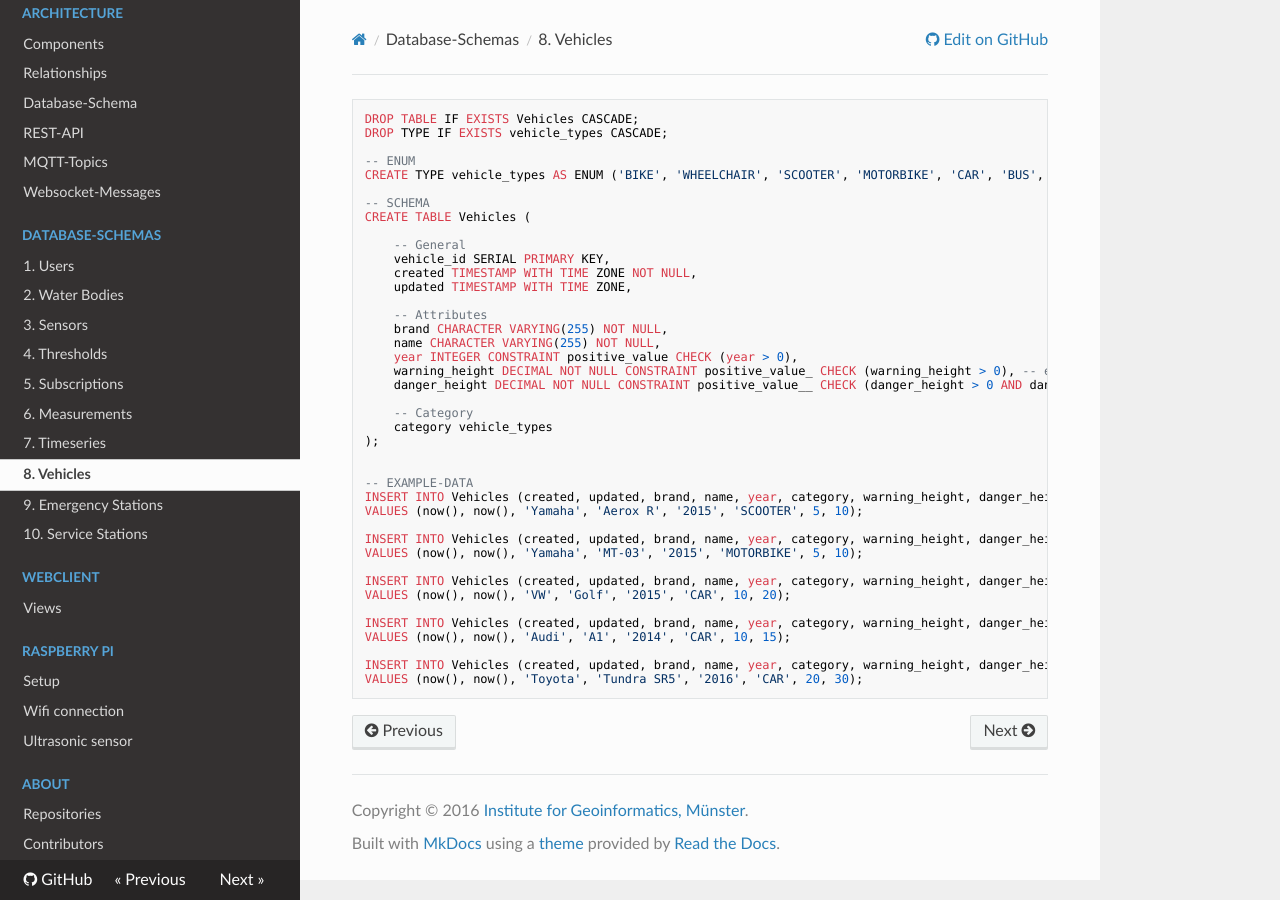
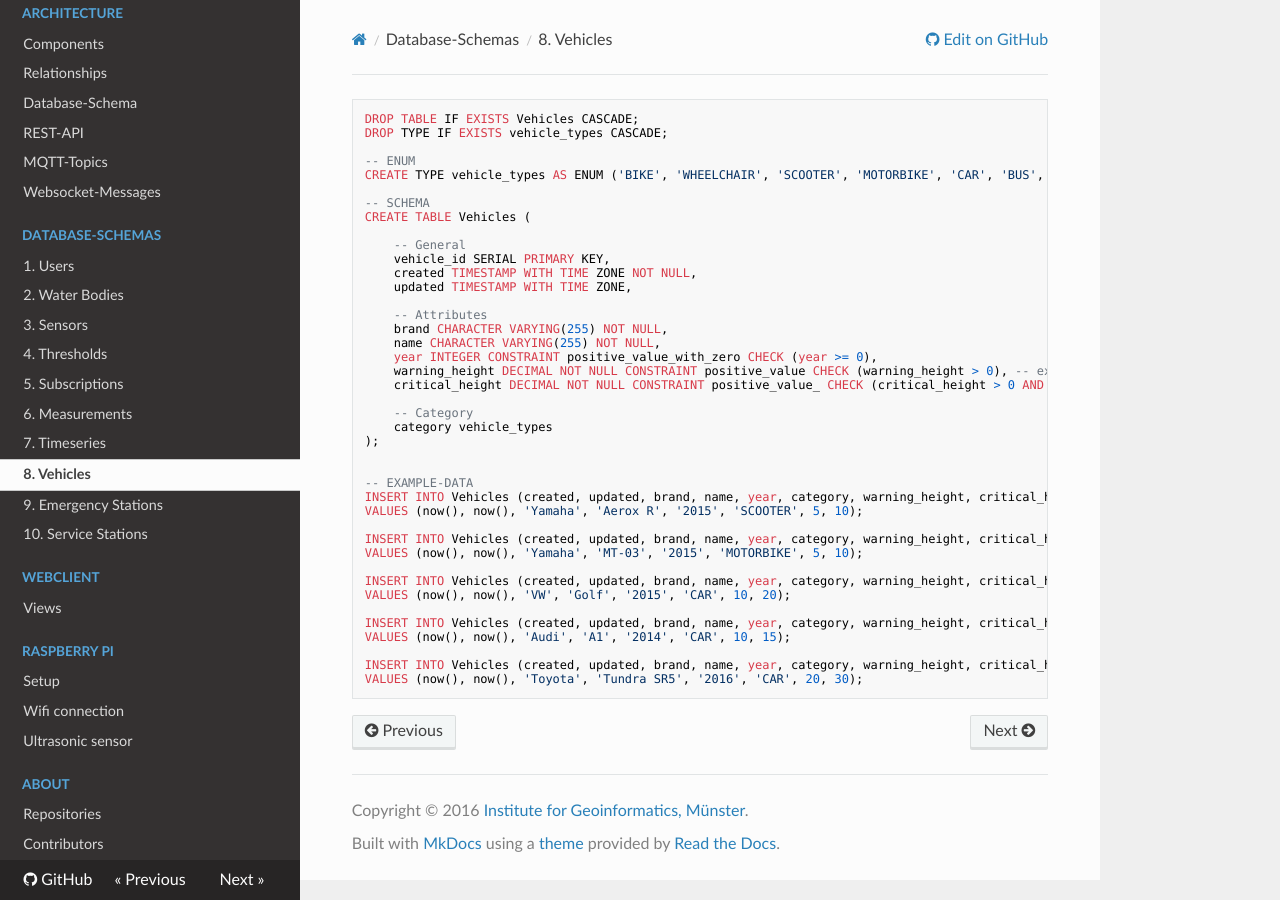
Before and after one commit to nicho90/GWoT-VST-Docs, an MkDocs documentation site: the page built from docs/schemas/8_vehicles.md, in a window 1280 px wide. Built offline with MkDocs 1.6.1, drawn with Linux system fonts in a browser that asks for light colours; nearby versions of some CDN libraries; old or Windows-style settings are respelled for this version of MkDocs.

Commit message:
Updated Vehicles-Schema
Renamed danger_height to critical_height (similarity to
Thresholds-attributes)

````diff
--- a/docs/schemas/8_vehicles.md
+++ b/docs/schemas/8_vehicles.md
@@ -16,9 +16,9 @@ CREATE TABLE Vehicles (
     -- Attributes
     brand CHARACTER VARYING(255) NOT NULL,
     name CHARACTER VARYING(255) NOT NULL,
-    year INTEGER CONSTRAINT positive_value CHECK (year > 0),
-    warning_height DECIMAL NOT NULL CONSTRAINT positive_value_ CHECK (warning_height > 0), -- example: wheel height
-    danger_height DECIMAL NOT NULL CONSTRAINT positive_value__ CHECK (danger_height > 0 AND danger_height > warning_height), -- example: door height
+    year INTEGER CONSTRAINT positive_value_with_zero CHECK (year >= 0),
+    warning_height DECIMAL NOT NULL CONSTRAINT positive_value CHECK (warning_height > 0), -- example: wheel height
+    critical_height DECIMAL NOT NULL CONSTRAINT positive_value_ CHECK (critical_height > 0 AND critical_height > warning_height), -- example: door height
 
     -- Category
     category vehicle_types
@@ -26,18 +26,18 @@ CREATE TABLE Vehicles (
 
 
 -- EXAMPLE-DATA
-INSERT INTO Vehicles (created, updated, brand, name, year, category, warning_height, danger_height)
+INSERT INTO Vehicles (created, updated, brand, name, year, category, warning_height, critical_height)
 VALUES (now(), now(), 'Yamaha', 'Aerox R', '2015', 'SCOOTER', 5, 10);
 
-INSERT INTO Vehicles (created, updated, brand, name, year, category, warning_height, danger_height)
+INSERT INTO Vehicles (created, updated, brand, name, year, category, warning_height, critical_height)
 VALUES (now(), now(), 'Yamaha', 'MT-03', '2015', 'MOTORBIKE', 5, 10);
 
-INSERT INTO Vehicles (created, updated, brand, name, year, category, warning_height, danger_height)
+INSERT INTO Vehicles (created, updated, brand, name, year, category, warning_height, critical_height)
 VALUES (now(), now(), 'VW', 'Golf', '2015', 'CAR', 10, 20);
 
-INSERT INTO Vehicles (created, updated, brand, name, year, category, warning_height, danger_height)
+INSERT INTO Vehicles (created, updated, brand, name, year, category, warning_height, critical_height)
 VALUES (now(), now(), 'Audi', 'A1', '2014', 'CAR', 10, 15);
 
-INSERT INTO Vehicles (created, updated, brand, name, year, category, warning_height, danger_height)
+INSERT INTO Vehicles (created, updated, brand, name, year, category, warning_height, critical_height)
 VALUES (now(), now(), 'Toyota', 'Tundra SR5', '2016', 'CAR', 20, 30);
 ```
````
Also changed, not shown: docs/schemas/4_thresholds.md (+1 -1 lines).
